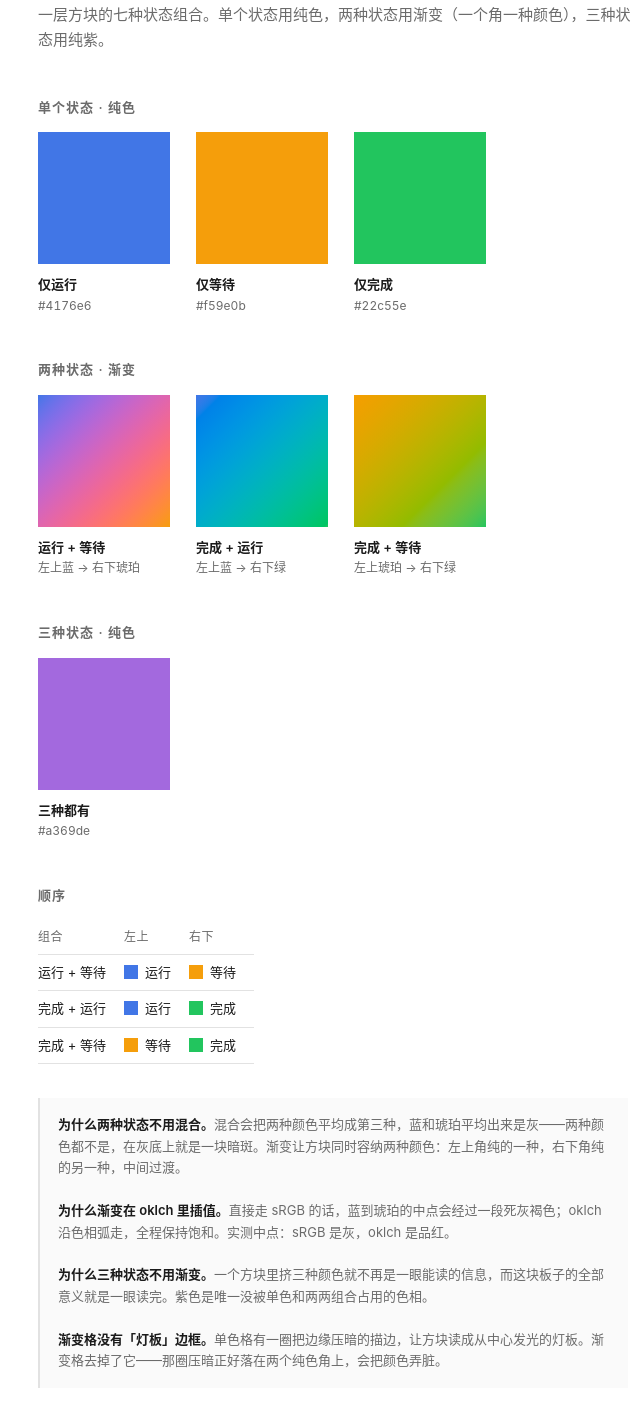
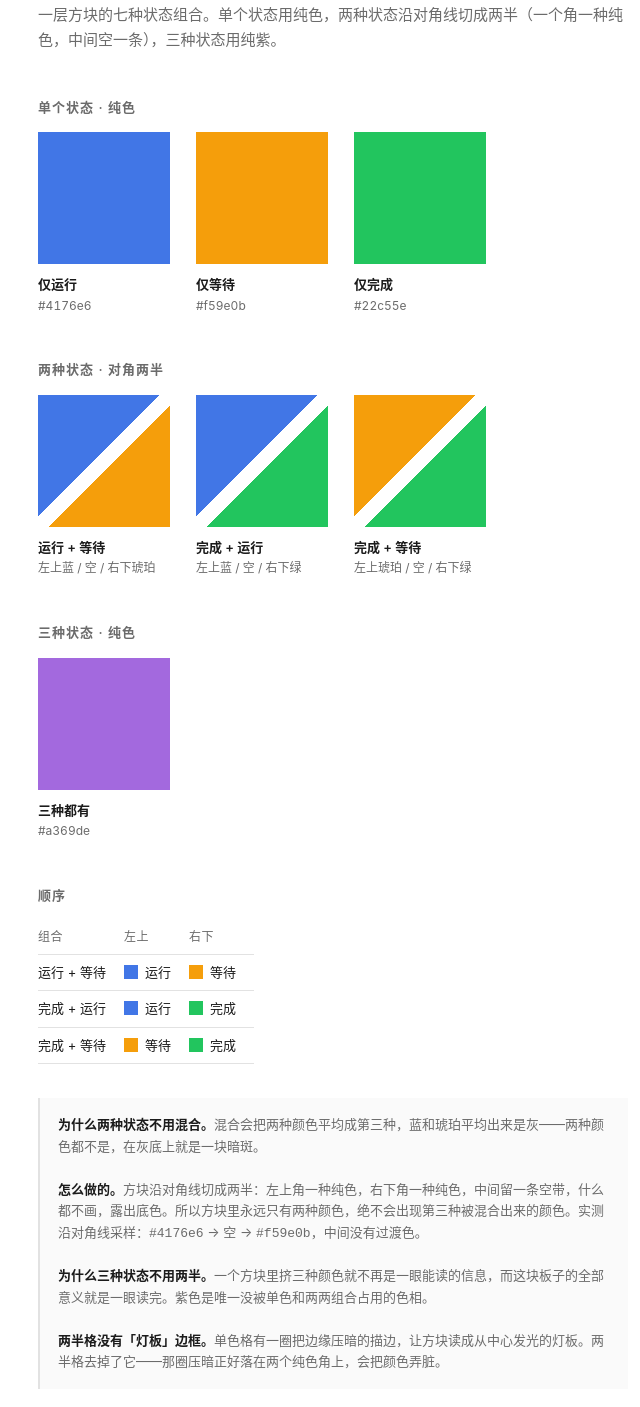
Before and after one commit to inkball/dsh-grid-gui, a website: page docs/palette.html in a window 1280 px wide. Shown: the part 87-1494 px from the top of the page, without its empty margins (2-642 px from the left). Drawn offline with Linux system fonts and the light colour scheme.

Commit message:
fix: 两半之间留空带，不做混色过渡
上一版用 oklch 渐变，中间仍然是一段过渡色——只是从灰变成了品红，
依然是「第三种颜色」。改成沿对角线切两半，中间留一条空带，
什么都不画，露出底色。

  运行 + 等待   左上 #4176e6 / 空 / 右下 #f59e0b
  完成 + 运行   左上 #4176e6 / 空 / 右下 #22c55e
  完成 + 等待   左上 #f59e0b / 空 / 右下 #22c55e

方块里因此永远只有两种颜色，不会出现第三种被混合出来的颜色。
实测沿对角线采样：纯蓝 → 空 → 纯琥珀，中间没有过渡值。

三种状态仍是纯紫、不分半。

```diff
--- a/docs/palette.html
+++ b/docs/palette.html
@@ -32,7 +32,7 @@
 		display: grid; place-items: center;
 		background: var(--c);
 	}
-	.square.grad { background: linear-gradient(135deg in oklch, var(--a) 0%, var(--b) 100%); }
+	.square.grad { background: linear-gradient(135deg, var(--a) 0 46%, transparent 46% 54%, var(--b) 54% 100%); }
 	.square svg { width: 46%; height: 46%; color: #fff; opacity: 0.62; }
 	.name { margin-top: 10px; font-size: 13px; font-weight: 600; }
 	.hex { color: var(--muted); font-size: 12px; font-variant-numeric: tabular-nums; }
@@ -47,7 +47,7 @@
 <body>
 
 <h1>状态配色</h1>
-<p class="lede">一层方块的七种状态组合。单个状态用纯色，两种状态用渐变（一个角一种颜色），三种状态用纯紫。</p>
+<p class="lede">一层方块的七种状态组合。单个状态用纯色，两种状态沿对角线切成两半（一个角一种纯色，中间空一条），三种状态用纯紫。</p>
 
 <h2>单个状态 · 纯色</h2>
 <div class="row">
@@ -68,22 +68,22 @@
 	</div>
 </div>
 
-<h2>两种状态 · 渐变</h2>
+<h2>两种状态 · 对角两半</h2>
 <div class="row">
 	<div class="cell">
 		<div class="square grad" style="--a: var(--run); --b: var(--wait)"></div>
 		<div class="name">运行 + 等待</div>
-		<div class="hex">左上蓝 → 右下琥珀</div>
+		<div class="hex">左上蓝 / 空 / 右下琥珀</div>
 	</div>
 	<div class="cell">
 		<div class="square grad" style="--a: var(--run); --b: var(--done)"></div>
 		<div class="name">完成 + 运行</div>
-		<div class="hex">左上蓝 → 右下绿</div>
+		<div class="hex">左上蓝 / 空 / 右下绿</div>
 	</div>
 	<div class="cell">
 		<div class="square grad" style="--a: var(--wait); --b: var(--done)"></div>
 		<div class="name">完成 + 等待</div>
-		<div class="hex">左上琥珀 → 右下绿</div>
+		<div class="hex">左上琥珀 / 空 / 右下绿</div>
 	</div>
 </div>
 
@@ -105,10 +105,10 @@
 </table>
 
 <p class="note">
-	<b>为什么两种状态不用混合。</b>混合会把两种颜色平均成第三种，蓝和琥珀平均出来是灰——两种颜色都不是，在灰底上就是一块暗斑。渐变让方块同时容纳两种颜色：左上角纯的一种，右下角纯的另一种，中间过渡。<br><br>
-	<b>为什么渐变在 oklch 里插值。</b>直接走 sRGB 的话，蓝到琥珀的中点会经过一段死灰褐色；oklch 沿色相弧走，全程保持饱和。实测中点：sRGB 是灰，oklch 是品红。<br><br>
-	<b>为什么三种状态不用渐变。</b>一个方块里挤三种颜色就不再是一眼能读的信息，而这块板子的全部意义就是一眼读完。紫色是唯一没被单色和两两组合占用的色相。<br><br>
-	<b>渐变格没有「灯板」边框。</b>单色格有一圈把边缘压暗的描边，让方块读成从中心发光的灯板。渐变格去掉了它——那圈压暗正好落在两个纯色角上，会把颜色弄脏。
+	<b>为什么两种状态不用混合。</b>混合会把两种颜色平均成第三种，蓝和琥珀平均出来是灰——两种颜色都不是，在灰底上就是一块暗斑。<br><br>
+	<b>怎么做的。</b>方块沿对角线切成两半：左上角一种纯色，右下角一种纯色，中间留一条空带，什么都不画，露出底色。所以方块里永远只有两种颜色，绝不会出现第三种被混合出来的颜色。实测沿对角线采样：<code>#4176e6</code> → 空 → <code>#f59e0b</code>，中间没有过渡色。<br><br>
+	<b>为什么三种状态不用两半。</b>一个方块里挤三种颜色就不再是一眼能读的信息，而这块板子的全部意义就是一眼读完。紫色是唯一没被单色和两两组合占用的色相。<br><br>
+	<b>两半格没有「灯板」边框。</b>单色格有一圈把边缘压暗的描边，让方块读成从中心发光的灯板。两半格去掉了它——那圈压暗正好落在两个纯色角上，会把颜色弄脏。
 </p>
 
 </body>
```
Also changed, not shown: client.js (+24 -15 lines), README.md.
